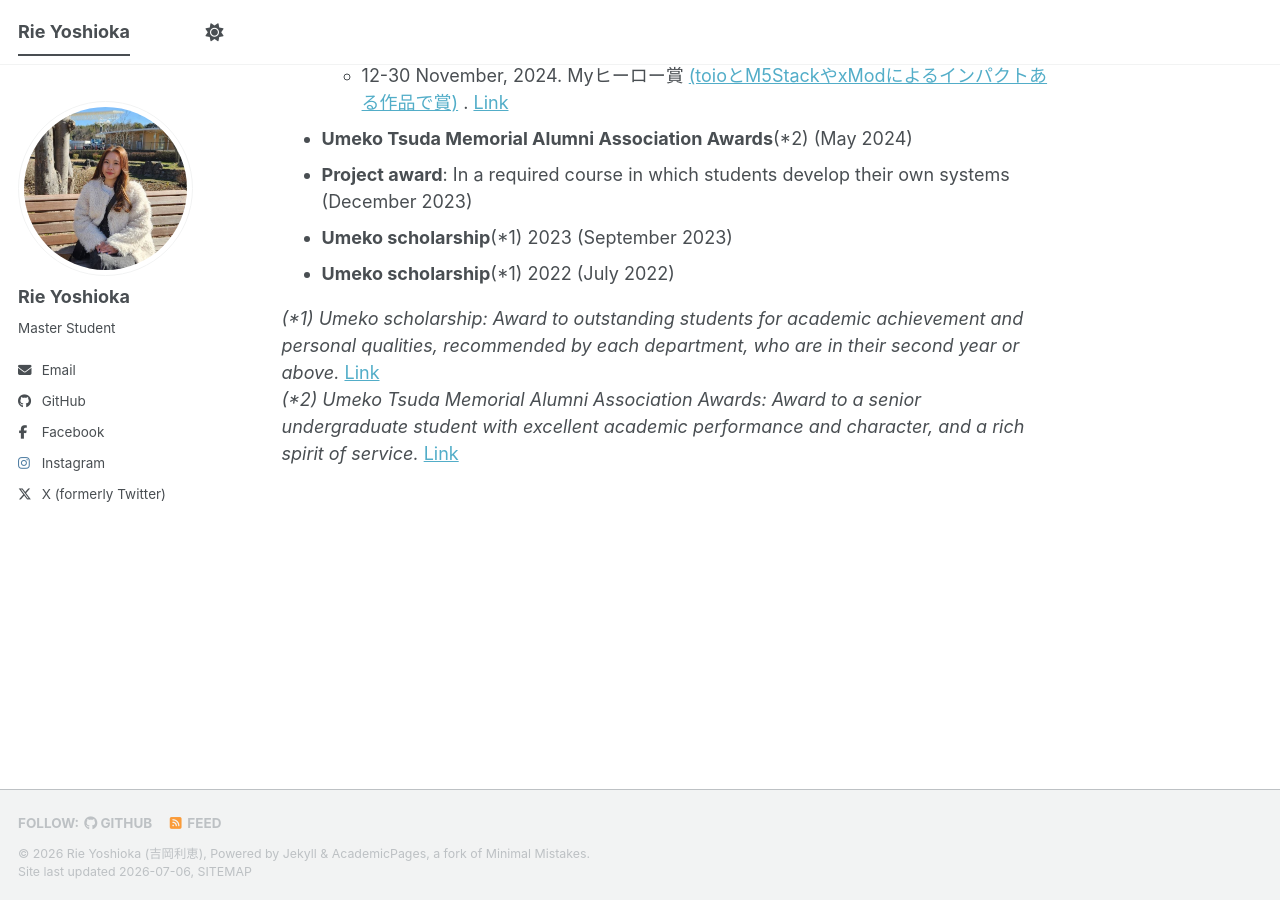
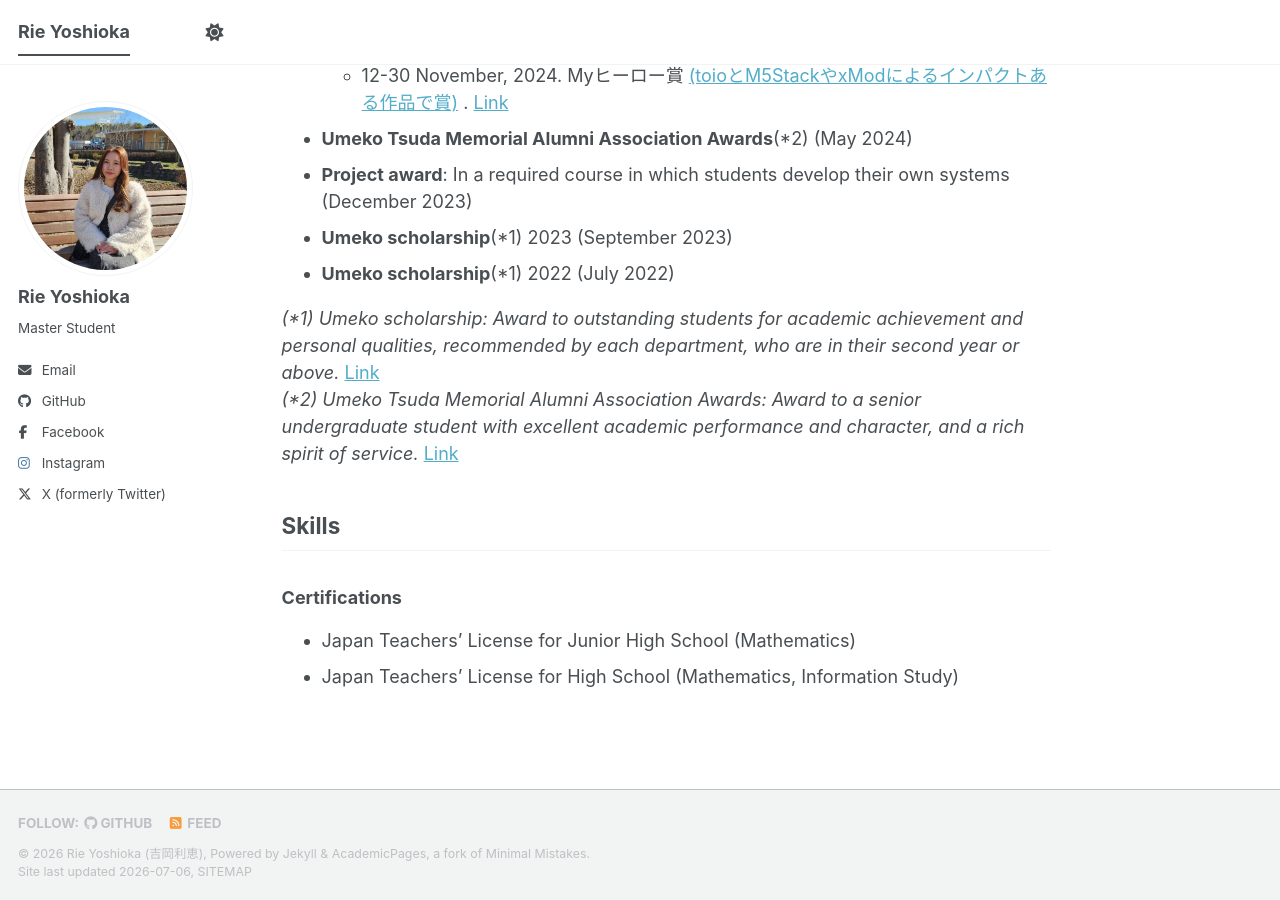
Before and after one commit to rie-yoshi/rie-yoshi.github.io, a Jekyll site: the page built from _pages/about.md, in a window 1280 px wide and 900 px high, scrolled down 708 px. Built offline with Jekyll 4.4.1, drawn with Linux system fonts in a browser that asks for light colours; a script bundle is joined from its source files by our own code; library files that are not in the unit come from our copies.

Commit message:
Add certifications section to about page
Added certifications section with Japan Teachers' Licenses.

```diff
--- a/_pages/about.md
+++ b/_pages/about.md
@@ -29,6 +29,10 @@ Hand object interaction
 *(\*1) Umeko scholarship: Award to outstanding students for academic achievement and personal qualities, recommended by each department, who are in their second year or above.* [Link](https://www.tsuda.ac.jp/student-life/scholarship/detail.html#:~:text=%E6%A2%85%E5%AD%90%E3%82%B9%E3%82%AB%E3%83%A9%E3%82%B7%E3%83%83%E3%83%97%EF%BC%88%E5%AD%A6%E6%A5%AD%EF%BC%89) \
 *(\*2) Umeko Tsuda Memorial Alumni Association Awards: Award to a senior undergraduate student with excellent academic performance and character, and a rich spirit of service.* [Link](https://www.tsuda.ac.jp/student-life/scholarship/detail.html#:~:text=%E6%B4%A5%E7%94%B0%E6%A2%85%E5%AD%90%E8%A8%98%E5%BF%B5%E5%90%8C%E7%AA%93%E4%BC%9A%E8%B3%9E)
 
+## Skills
+### Certifications
+- Japan Teachers' License for Junior High School (Mathematics)
+- Japan Teachers' License for High School (Mathematics, Information Study)
 
 <!--
 Getting started
```
